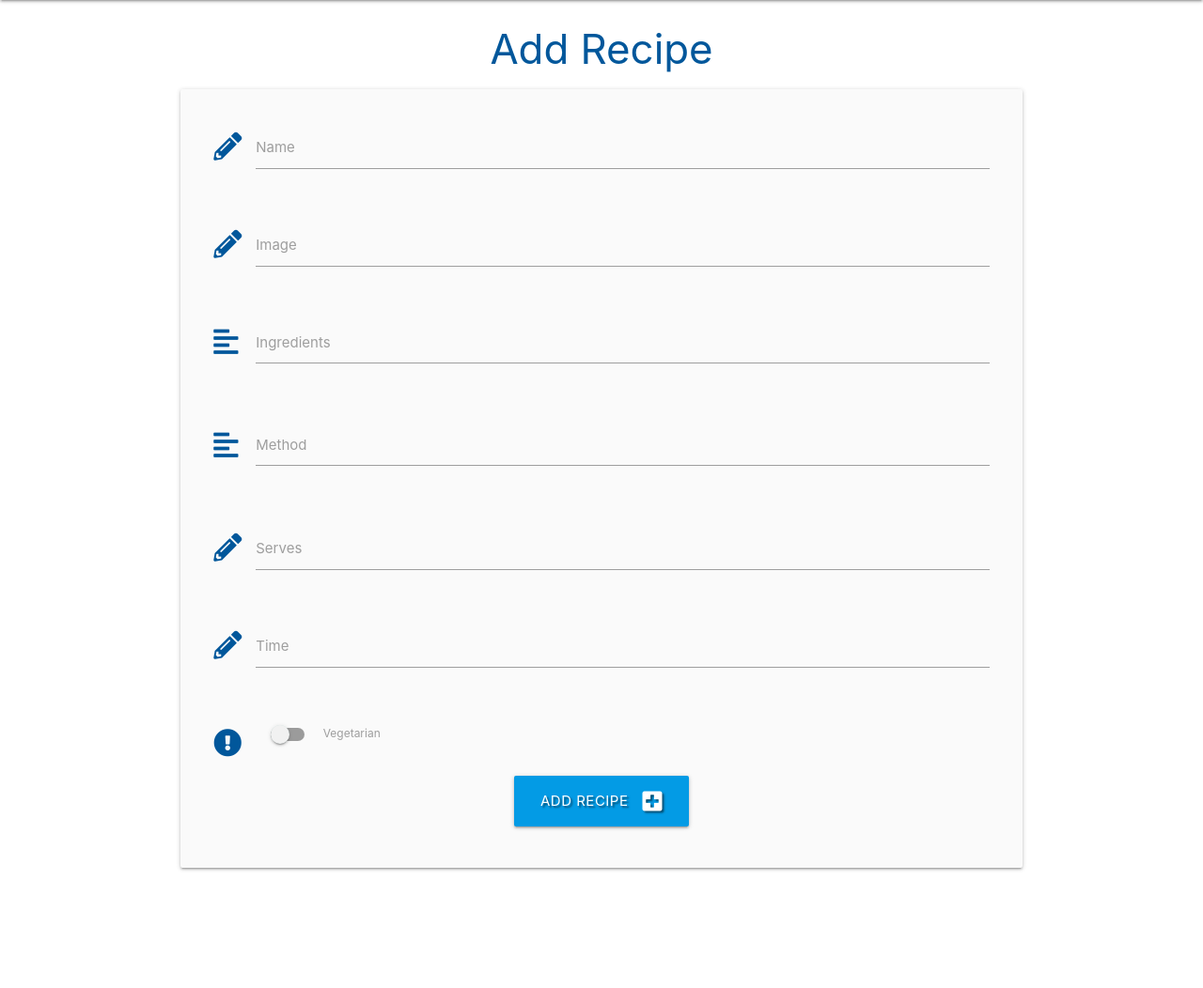
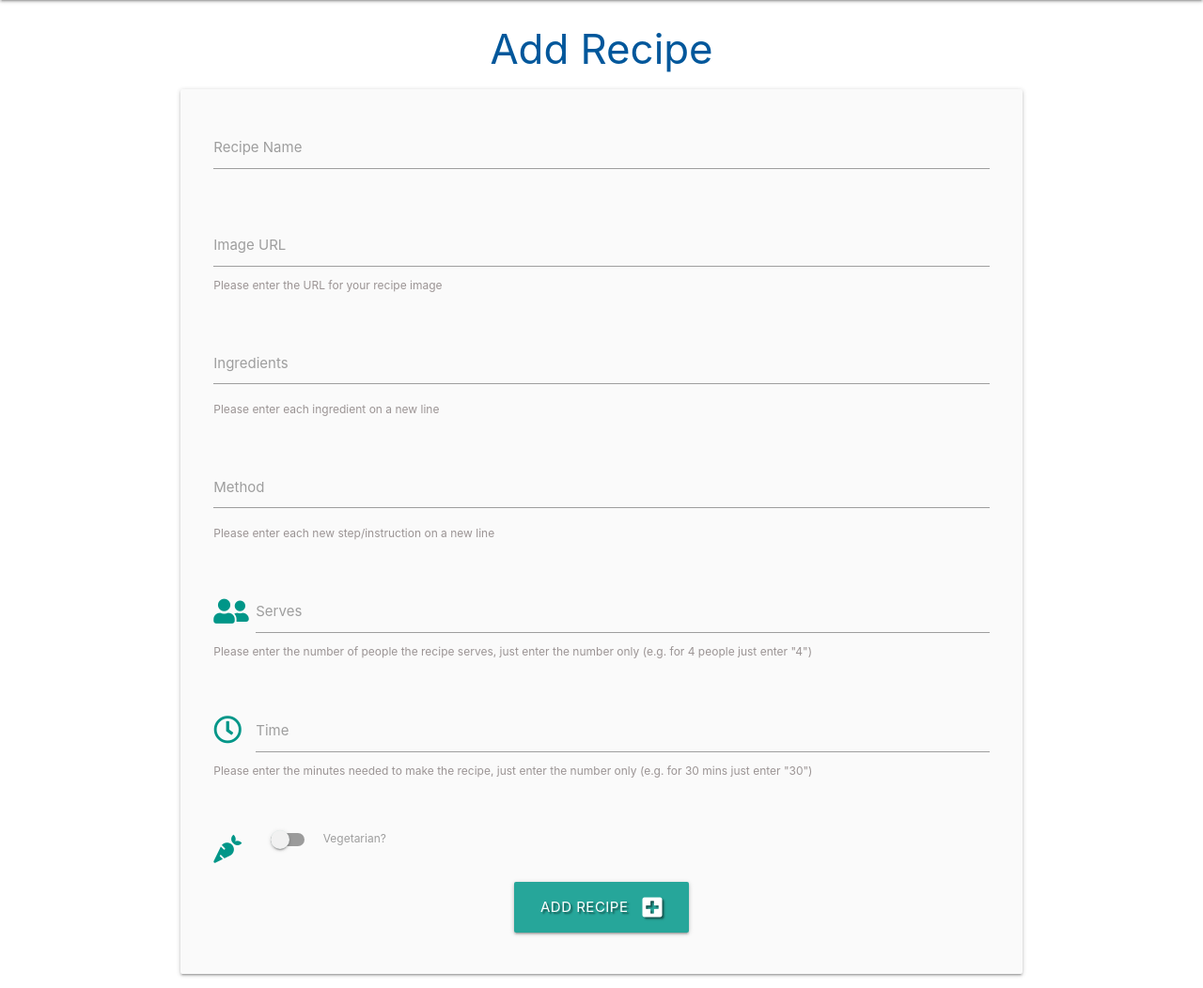
Before and after one commit to upeshp/MS3_EasyDinner, a Flask app: page /add_recipe in a window 1280 px wide. Shown: the part 64-1116 px from the top of the page at 94% size. Before the commit the page ends 991 px from the top, so only its background shows below. Run offline with Flask 2, Linux system fonts and the light colour scheme; some libraries are stand-ins or nearby versions.

Commit message:
Style: reformat add_recipe.html, removed/changed some icons, entered instructions for inputs, canged submit button colour

```diff
--- a/templates/add_recipe.html
+++ b/templates/add_recipe.html
@@ -7,67 +7,73 @@
         <form class="col s12" method="POST" action="">
             <div class="row">
                 <div class="input-field col s12">
-                    <i class="fas fa-pencil-alt prefix light-blue-text text-darken-4"></i>
-                    <input id="recipe_name" name="recipe_name" minlength="5" maxlength="100" type="text" class="validate"
+                    <!-- <i class="fas fa-pencil-alt prefix light-blue-text text-darken-4"></i> -->
+                    <input id="recipe_name" name="recipe_name" type="text" class="validate"
                         required>
-                    <label for="recipe_name">Name</label>
+                    <label for="recipe_name">Recipe Name</label>
                 </div>
             </div>
             <div class="row">
                 <div class="input-field col s12">
-                    <i class="fas fa-pencil-alt prefix light-blue-text text-darken-4"></i>
-                    <input id="recipe_image" name="recipe_image" minlength="5" maxlength="100" type="text" class="validate"
+                    <!-- <i class="fas fa-pencil-alt prefix light-blue-text text-darken-4"></i> -->
+                    <input id="recipe_image" name="recipe_image" minlength="3" maxlength="500" type="text" class="validate"
                         required>
-                    <label for="recipe_image">Image</label>
+                    <label for="recipe_image">Image URL</label>
+                    <span class="register-help">Please enter the URL for your recipe image</span>
                 </div>
             </div>
             <div class="row">
                 <div class="input-field col s12">
-                    <i class="fas fa-align-left prefix light-blue-text text-darken-4"></i>
-                    <textarea id="recipe_ingredients" name="recipe_ingredients" minlength="5"
-                        maxlength="200" class="materialize-textarea validate" required></textarea>
+                    <!-- <i class="fas fa-align-left prefix light-blue-text text-darken-4"></i> -->
+                    <textarea id="recipe_ingredients" name="recipe_ingredients" minlength="3"
+                        maxlength="800" class="materialize-textarea validate" required></textarea>
                     <label for="recipe_ingredients">Ingredients</label>
+                    <span class="register-help">Please enter each ingredient on a new line</span>
                 </div>
             </div>
             <div class="row">
                 <div class="input-field col s12">
-                    <i class="fas fa-align-left prefix light-blue-text text-darken-4"></i>
-                    <textarea id="recipe_method" name="recipe_method" minlength="5"
-                        maxlength="200" class="materialize-textarea validate" required></textarea>
+                    <!-- <i class="fas fa-align-left prefix light-blue-text text-darken-4"></i> -->
+                    <textarea id="recipe_method" name="recipe_method" minlength="3"
+                        maxlength="800" class="materialize-textarea validate" required></textarea>
                     <label for="recipe_method">Method</label>
+                    <span class="register-help">Please enter each new step/instruction on a new line</span>
                 </div>
             </div>
             <div class="row">
                 <div class="input-field col s12">
-                    <i class="fas fa-pencil-alt prefix light-blue-text text-darken-4"></i>
+                    <i class="fas fa-user-friends prefix teal-text"></i>
                     <input id="recipe_serves" name="recipe_serves" minlength="1" maxlength="2" type="text" class="validate"
                         required>
                     <label for="recipe_serves">Serves</label>
+                    <span class="register-help">Please enter the number of people the recipe serves, just enter the number only (e.g. for 4 people just enter "4")</span>
+
                 </div>
             </div>
             <div class="row">
                 <div class="input-field col s12">
-                    <i class="fas fa-pencil-alt prefix light-blue-text text-darken-4"></i>
+                    <i class="far fa-clock prefix teal-text"></i>
                     <input id="recipe_time" name="recipe_time" minlength="1" maxlength="2" type="text" class="validate"
                         required>
                     <label for="recipe_time">Time</label>
+                    <span class="register-help">Please enter the minutes needed to make the recipe, just enter the number only (e.g. for 30 mins just enter "30")</span>
                 </div>
             </div>
             <div class="row">
 				<div class="input-field col s12">
 					<div class="switch">
-                        <i class="fas fa-exclamation-circle prefix light-blue-text text-darken-4"></i>
+                        <i class="fas fa-carrot prefix teal-text"></i>
 						<label for="recipe_vegetarian">
                             <input type="checkbox" id="recipe_vegetarian" name="recipe_vegetarian">
                             <span class="lever"></span>
-                            Vegetarian
+                            Vegetarian?
                         </label>
 					</div>
 				</div>
             </div>
             <div class="row">
                 <div class="col s12 center-align">
-                    <button type="submit" class="btn-large light-blue darken-1 text-shadow">
+                    <button type="submit" class="btn-large teal lighten-1 text-shadow">
                         Add Recipe <i class="fas fa-plus-square right"></i>
                     </button>
                 </div>
--- a/templates/profile.html
+++ b/templates/profile.html
@@ -3,11 +3,11 @@
 
     <div class="row">
         <div class="col s12 m8 offset-m2">
-            <div class="card-panel">
+            <!-- <div class="card-panel"> -->
                 <h3 class="center-align light-blue-text text-darken-4">
                     {{ username }}'s Profile
                 </h3>
-            </div>
+            <!-- </div> -->
         </div>
     </div>
 
```
